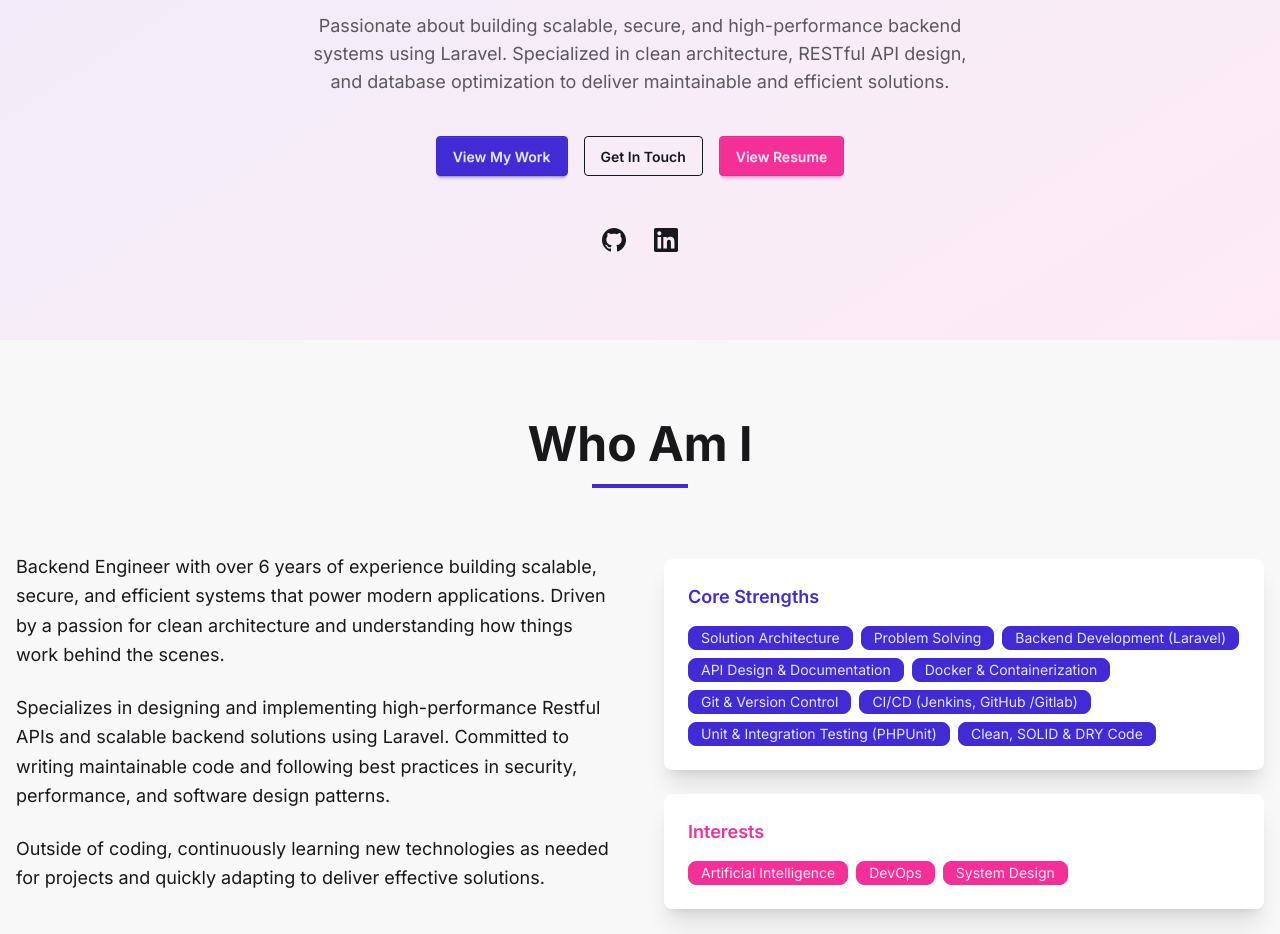
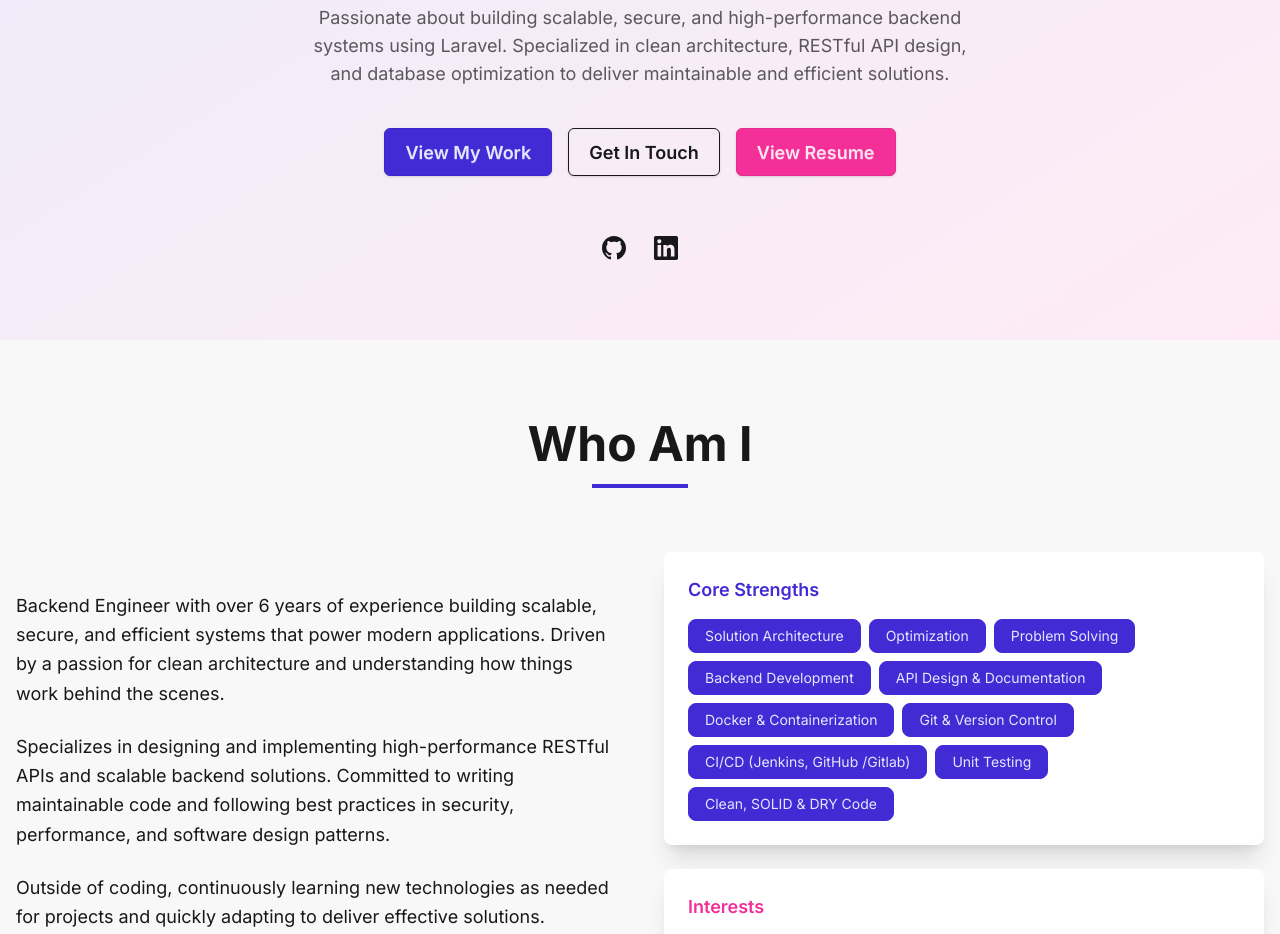
Before and after one commit to GTS-MEGHNI/portfolio-nextjs, a Next.js app: page / in a window 1280 px wide. Shown: the part 460-1394 px from the top of the page. Built offline with nearby package versions, Linux system fonts and the light colour scheme.

Commit message:
update about badge padding, hero section buttons

```diff
--- a/package.json
+++ b/package.json
@@ -23,6 +23,7 @@
     "daisyui": "^5.0.54",
     "eslint": "^9",
     "eslint-config-next": "15.5.0",
+    "prettier": "3.6.2",
     "tailwindcss": "^4",
     "typescript": "^5"
   }
--- a/src/app/components/About.tsx
+++ b/src/app/components/About.tsx
@@ -1,5 +1,5 @@
 import React from "react";
-import {aboutText, coreStrengths, interests} from "@/app/data/about";
+import { aboutText, coreStrengths, interests } from "@/app/data/about";
 
 export default function About() {
   return (
@@ -34,13 +34,15 @@ export default function About() {
                   {coreStrengths.map((strength, idx) => (
                     <span
                       key={idx}
-                                            className="badge badge-primary text-sm px-2 py-2 sm:px-3 sm:py-2 break-words max-w-full">
+                      className="badge badge-primary text-sm px-3 py-2 sm:px-4 sm:py-4 break-words max-w-full"
+                    >
                       {strength}
                     </span>
                   ))}
                 </div>
               </div>
             </div>
+
             {/* Interests */}
             <div className="card bg-base-100 shadow-xl">
               <div className="card-body">
@@ -49,7 +51,8 @@ export default function About() {
                   {interests.map((interest, idx) => (
                     <span
                       key={idx}
-                                            className="badge badge-secondary text-sm px-2 py-2 sm:px-3 sm:py-2 break-words max-w-full">
+                      className="badge badge-secondary text-sm px-3 py-2 sm:px-4 sm:py-4 break-words max-w-full"
+                    >
                       {interest}
                     </span>
                   ))}
@@ -61,4 +64,4 @@ export default function About() {
       </div>
     </section>
   );
-};
+}
--- a/src/app/components/Hero.tsx
+++ b/src/app/components/Hero.tsx
@@ -4,17 +4,19 @@ import Image from "next/image";
 
 export default function Hero() {
   return (
-        <section id="home" className="w-full min-h-screen bg-gradient-to-br from-primary/10 to-secondary/10 flex items-center justify-center pt-16">
+    <section
+      id="home"
+      className="w-full min-h-screen bg-gradient-to-br from-primary/10 to-secondary/10 flex items-center justify-center pt-16"
+    >
       <div className="hero-content flex flex-col text-center w-full px-4 sm:px-6">
-
         {/* Avatar */}
         <div className="avatar mb-4 sm:mb-6 mx-auto">
           <div className="w-20 h-20 sm:w-28 sm:h-28 md:w-32 md:h-32 rounded-full ring ring-primary ring-offset-base-100 ring-offset-2 overflow-hidden mx-auto">
             <Image
               src="/avatar.png"
               alt="Mohamed El Amine Meghni"
-                            width={128}
-                            height={128}
+              width={256}
+              height={256}
               className="rounded-full w-full h-full object-cover"
             />
           </div>
@@ -32,28 +34,59 @@ export default function Hero() {
 
         {/* Description */}
         <p className="text-xs sm:text-sm md:text-lg mb-6 max-w-full sm:max-w-md md:max-w-2xl mx-auto text-base-content/70">
-                    Passionate about building scalable, secure, and high-performance backend
-                    systems using Laravel. Specialized in clean architecture, RESTful API
-                    design, and database optimization to deliver maintainable and efficient solutions.
+          Passionate about building scalable, secure, and high-performance
+          backend systems using Laravel. Specialized in clean architecture,
+          RESTful API design, and database optimization to deliver maintainable
+          and efficient solutions.
         </p>
 
         {/* Buttons */}
-                <div className="flex flex-col sm:flex-row gap-3 sm:gap-4 justify-center mb-4">
-                    <a href="#projects" className="btn btn-primary btn-sm sm:btn-md w-full sm:w-auto">View My Work</a>
-                    <a href="#contact" className="btn btn-outline btn-sm sm:btn-md w-full sm:w-auto">Get In Touch</a>
-                    <a href="/resume.pdf" target="_blank" className="btn btn-secondary btn-sm sm:btn-md w-full sm:w-auto">View Resume</a>
+        <div className="flex flex-col sm:flex-row gap-3 sm:gap-4 justify-center mb-6">
+          <a
+            href="#projects"
+            className="btn btn-primary btn-md sm:btn-lg w-full sm:w-auto rounded-md shadow-sm hover:shadow-md transition-shadow duration-200"
+          >
+            View My Work
+          </a>
+          <a
+            href="#contact"
+            className="btn btn-outline btn-md sm:btn-lg w-full sm:w-auto rounded-md shadow-sm hover:shadow-md transition-shadow duration-200"
+          >
+            Get In Touch
+          </a>
+          <a
+            href="/resume.pdf"
+            target="_blank"
+            className="btn btn-secondary btn-md sm:btn-lg w-full sm:w-auto rounded-md shadow-sm hover:shadow-md transition-shadow duration-200"
+          >
+            View Resume
+          </a>
         </div>
 
         {/* Social Icons */}
         <div className="flex justify-center gap-3 mt-3">
-                    <a href="https://github.com/GTS-MEGHNI" className="btn btn-circle btn-ghost">
-                        <svg className="w-5 h-5 sm:w-6 sm:h-6" fill="currentColor" viewBox="0 0 24 24">
-                            <path d="M12 0c-6.626 0-12 5.373-12 12 0 5.302 3.438 9.8 8.207 11.387.599.111.793-.261.793-.577v-2.234c-3.338.726-4.033-1.416-4.033-1.416-.546-1.387-1.333-1.756-1.333-1.756-1.089-.745.083-.729.083-.729 1.205.084 1.839 1.237 1.839 1.237 1.07 1.834 2.807 1.304 3.492.997.107-.775.418-1.305.762-1.604-2.665-.305-5.467-1.334-5.467-5.931 0-1.311.469-2.381 1.236-3.221-.124-.303-.535-1.524.117-3.176 0 0 1.008-.322 3.301 1.23.957-.266 1.983-.399 3.003-.404 1.02.005 2.047.138 3.006.404 2.291-1.552 3.297-1.23 3.297-1.23.653 1.653.242 2.874.118 3.176.77.84 1.235 1.911 1.235 3.221 0 4.609-2.807 5.624-5.479 5.921.43.372.823 1.102.823 2.222v3.293c0 .319.192.694.801.576 4.765-1.589 8.199-6.086 8.199-11.386 0-6.627-5.373-12-12-12z"/>
+          <a
+            href="https://github.com/GTS-MEGHNI"
+            className="btn btn-circle btn-ghost"
+          >
+            <svg
+              className="w-5 h-5 sm:w-6 sm:h-6"
+              fill="currentColor"
+              viewBox="0 0 24 24"
+            >
+              <path d="M12 0c-6.626 0-12 5.373-12 12 0 5.302 3.438 9.8 8.207 11.387.599.111.793-.261.793-.577v-2.234c-3.338.726-4.033-1.416-4.033-1.416-.546-1.387-1.333-1.756-1.333-1.756-1.089-.745.083-.729.083-.729 1.205.084 1.839 1.237 1.839 1.237 1.07 1.834 2.807 1.304 3.492.997.107-.775.418-1.305.762-1.604-2.665-.305-5.467-1.334-5.467-5.931 0-1.311.469-2.381 1.236-3.221-.124-.303-.535-1.524.117-3.176 0 0 1.008-.322 3.301 1.23.957-.266 1.983-.399 3.003-.404 1.02.005 2.047.138 3.006.404 2.291-1.552 3.297-1.23 3.297-1.23.653 1.653.242 2.874.118 3.176.77.84 1.235 1.911 1.235 3.221 0 4.609-2.807 5.624-5.479 5.921.43.372.823 1.102.823 2.222v3.293c0 .319.192.694.801.576 4.765-1.589 8.199-6.086 8.199-11.386 0-6.627-5.373-12-12-12z" />
             </svg>
           </a>
-                    <a href="https://linkedin.com/in/mohamed-el-amine-meghni-1684a41a3" className="btn btn-circle btn-ghost">
-                        <svg className="w-5 h-5 sm:w-6 sm:h-6" fill="currentColor" viewBox="0 0 24 24">
-                            <path d="M20.447 20.452h-3.554v-5.569c0-1.328-.027-3.037-1.852-3.037-1.853 0-2.136 1.445-2.136 2.939v5.667H9.351V9h3.414v1.561h.046c.477-.9 1.637-1.85 3.37-1.85 3.601 0 4.267 2.37 4.267 5.455v6.286zM5.337 7.433c-1.144 0-2.063-.926-2.063-2.065 0-1.138.92-2.063 2.063-2.063 1.14 0 2.064.925 2.064 2.063 0 1.139-.925 2.065-2.064 2.065zm1.782 13.019H3.555V9h3.564v11.452zM22.225 0H1.771C.792 0 0 .774 0 1.729v20.542C0 23.227.792 24 1.771 24h20.451C23.2 24 24 23.227 24 22.271V1.729C24 .774 23.2 0 22.222 0h.003z"/>
+          <a
+            href="https://linkedin.com/in/mohamed-el-amine-meghni-1684a41a3"
+            className="btn btn-circle btn-ghost"
+          >
+            <svg
+              className="w-5 h-5 sm:w-6 sm:h-6"
+              fill="currentColor"
+              viewBox="0 0 24 24"
+            >
+              <path d="M20.447 20.452h-3.554v-5.569c0-1.328-.027-3.037-1.852-3.037-1.853 0-2.136 1.445-2.136 2.939v5.667H9.351V9h3.414v1.561h.046c.477-.9 1.637-1.85 3.37-1.85 3.601 0 4.267 2.37 4.267 5.455v6.286zM5.337 7.433c-1.144 0-2.063-.926-2.063-2.065 0-1.138.92-2.063 2.063-2.063 1.14 0 2.064.925 2.064 2.063 0 1.139-.925 2.065-2.064 2.065zm1.782 13.019H3.555V9h3.564v11.452zM22.225 0H1.771C.792 0 0 .774 0 1.729v20.542C0 23.227.792 24 1.771 24h20.451C23.2 24 24 23.227 24 22.271V1.729C24 .774 23.2 0 22.222 0h.003z" />
             </svg>
           </a>
         </div>
--- a/src/app/data/about.ts
+++ b/src/app/data/about.ts
@@ -1,18 +1,19 @@
 export const aboutText = [
   `Backend Engineer with over 6 years of experience building scalable, secure, and efficient systems that power modern applications. Driven by a passion for clean architecture and understanding how things work behind the scenes.`,
-    `Specializes in designing and implementing high-performance Restful APIs and scalable backend solutions using Laravel. Committed to writing maintainable code and following best practices in security, performance, and software design patterns.`,
+  `Specializes in designing and implementing high-performance RESTful APIs and scalable backend solutions. Committed to writing maintainable code and following best practices in security, performance, and software design patterns.`,
   `Outside of coding, continuously learning new technologies as needed for projects and quickly adapting to deliver effective solutions.`,
 ];
 
 export const coreStrengths = [
   "Solution Architecture",
+  "Optimization",
   "Problem Solving",
-    "Backend Development (Laravel)",
+  "Backend Development",
   "API Design & Documentation",
   "Docker & Containerization",
   "Git & Version Control",
   "CI/CD (Jenkins, GitHub /Gitlab)",
-    "Unit & Integration Testing (PHPUnit)",
+  "Unit Testing",
   "Clean, SOLID & DRY Code",
 ];
 
--- a/src/app/globals.css
+++ b/src/app/globals.css
@@ -1,146 +1,10 @@
-@import 'tailwindcss';
+@import "tailwindcss";
 @plugin "daisyui";
 
 /* Smooth scrolling */
 html {
   scroll-behavior: smooth;
 }
-
-/* Custom animations */
-@keyframes typing {
-    from { width: 0; }
-    to { width: 100%; }
-}
-
-@keyframes fadeInUp {
-    from {
-        opacity: 0;
-        transform: translateY(30px);
-    }
-    to {
-        opacity: 1;
-        transform: translateY(0);
-    }
-}
-
-@keyframes float {
-    0%, 100% { transform: translateY(0px); }
-    50% { transform: translateY(-10px); }
-}
-
-@keyframes pulse-glow {
-    0%, 100% { box-shadow: 0 0 5px rgba(59, 130, 246, 0.5); }
-    50% { box-shadow: 0 0 20px rgba(59, 130, 246, 0.8); }
-}
-
-@keyframes rotate {
-    from { transform: rotate(0deg); }
-    to { transform: rotate(360deg); }
-}
-
-/* Typing animation for hero title */
-.typing-animation {
-    overflow: hidden;
-    border-right: 3px solid;
-    white-space: nowrap;
-    animation: typing 4.5s steps(40, end), blink-caret 0.75s step-end infinite;
-    line-height: 1.2 !important;
-}
-
-@keyframes blink-caret {
-    from, to { border-color: transparent; }
-    50% { border-color: currentColor; }
-}
-
-/* Tech stack icons */
-.tech-item {
-    display: flex;
-    flex-direction: column;
-    align-items: center;
-    gap: 0.5rem;
-    padding: 1rem;
-    border-radius: 0.5rem;
-    transition: all 0.3s ease;
-    cursor: pointer;
-}
-
-.tech-item:hover {
-    transform: translateY(-5px);
-    background-color: rgba(255, 255, 255, 0.1);
-}
-
-.tech-icon {
-    width: 40px;
-    height: 40px;
-    border-radius: 8px;
-    display: flex;
-    align-items: center;
-    justify-content: center;
-    font-weight: bold;
-    color: white;
-    font-size: 14px;
-    transition: all 0.3s ease;
-}
-
-.tech-item:hover .tech-icon {
-    animation: float 2s ease-in-out infinite;
-}
-
-/* Tech icon colors */
-/*.python-icon { background: linear-gradient(135deg, #3776ab, #ffd43b); }
-.java-icon { background: linear-gradient(135deg, #f89820, #ed8b00); }*/
-.go-icon { background: linear-gradient(135deg, #00add8, #00758f); }
-.js-icon { background: linear-gradient(135deg, #f7df1e, #f0db4f); }
-.django-icon { background: linear-gradient(135deg, #092e20, #0c4b33); }
-.fastapi-icon { background: linear-gradient(135deg, #009688, #00695c); }
-.spring-icon { background: linear-gradient(135deg, #6db33f, #5a9e3a); }
-/*.express-icon { background: linear-gradient(135deg, #000000, #404040); }*/
-.postgresql-icon { background: linear-gradient(135deg, #336791, #2d5a87); }
-.mongodb-icon { background: linear-gradient(135deg, #47a248, #3e8e41); }
-/*.redis-icon { background: linear-gradient(135deg, #dc382d, #b92c20); }*/
-.elasticsearch-icon { background: linear-gradient(135deg, #005571, #00435a); }
-.aws-icon { background: linear-gradient(135deg, #ff9900, #ec7211); }
-/*.docker-icon { background: linear-gradient(135deg, #2496ed, #1e7ce8); }*/
-.kubernetes-icon { background: linear-gradient(135deg, #326ce5, #2851c7); }
-.terraform-icon { background: linear-gradient(135deg, #623ce4, #5835d1); }
-/*.git-icon { background: linear-gradient(135deg, #f05032, #e34c26); }*/
-/*.jenkins-icon { background: linear-gradient(135deg, #d33833, #c02d28); }*/
-.grafana-icon { background: linear-gradient(135deg, #f46800, #e55100); }
-/*.postman-icon { background: linear-gradient(135deg, #ff6c37, #ff5722); }*/
-.rabbitmq-icon { background: linear-gradient(135deg, #ff6600, #e55a00); }
-.kafka-icon { background: linear-gradient(135deg, #231f20, #1a1718); }
-.celery-icon { background: linear-gradient(135deg, #37b24d, #2f9e44); }
-.sqs-icon { background: linear-gradient(135deg, #ff9900, #ec7211); }
-
-/* Tech card hover effects */
-.tech-card {
-    transition: all 0.3s ease;
-}
-
-.tech-card:hover {
-    transform: translateY(-5px);
-    box-shadow: 0 20px 25px -5px rgba(0, 0, 0, 0.1), 0 10px 10px -5px rgba(0, 0, 0, 0.04);
-}
-
-/* Project cards */
-.project-card {
-    transition: all 0.3s ease;
-}
-
-.project-card:hover {
-    transform: translateY(-5px);
-    box-shadow: 0 20px 25px -5px rgba(0, 0, 0, 0.1), 0 10px 10px -5px rgba(0, 0, 0, 0.04);
-}
-
-/* Filter buttons */
-.filter-btn {
-    transition: all 0.3s ease;
-}
-
-.filter-btn.active {
-    transform: scale(1.05);
-}
-
 /* Navigation */
 .nav-link {
   position: relative;
@@ -148,7 +12,7 @@ html {
 }
 
 .nav-link::after {
-    content: '';
+  content: "";
   position: absolute;
   width: 0;
   height: 2px;
@@ -163,129 +27,3 @@ html {
 .nav-link.active::after {
   width: 100%;
 }
-
-/* Scroll animations */
-.fade-in-up {
-    opacity: 0;
-    transform: translateY(30px);
-    transition: all 0.6s ease;
-}
-
-.fade-in-up.visible {
-    opacity: 1;
-    transform: translateY(0);
-}
-
-/* Theme transition */
-* {
-    transition: background-color 0.3s ease, color 0.3s ease, border-color 0.3s ease;
-}
-
-/* Custom scrollbar */
-::-webkit-scrollbar {
-    width: 8px;
-}
-
-::-webkit-scrollbar-track {
-    background: rgba(0, 0, 0, 0.1);
-}
-
-::-webkit-scrollbar-thumb {
-    background: rgba(0, 0, 0, 0.3);
-    border-radius: 4px;
-}
-
-::-webkit-scrollbar-thumb:hover {
-    background: rgba(0, 0, 0, 0.5);
-}
-
-/* Dark theme scrollbar */
-[data-theme="dark"] ::-webkit-scrollbar-track {
-    background: rgba(255, 255, 255, 0.1);
-}
-
-[data-theme="dark"] ::-webkit-scrollbar-thumb {
-    background: rgba(255, 255, 255, 0.3);
-}
-
-[data-theme="dark"] ::-webkit-scrollbar-thumb:hover {
-    background: rgba(255, 255, 255, 0.5);
-}
-
-/* Form validation styles */
-.input.error,
-.textarea.error {
-    border-color: #ef4444;
-}
-
-.input.success,
-.textarea.success {
-    border-color: #10b981;
-}
-
-/* Loading states */
-.loading-overlay {
-    position: fixed;
-    top: 0;
-    left: 0;
-    width: 100%;
-    height: 100%;
-    background: rgba(0, 0, 0, 0.5);
-    display: flex;
-    align-items: center;
-    justify-content: center;
-    z-index: 9999;
-}
-
-/* Responsive adjustments */
-@media (max-width: 768px) {
-    .typing-animation {
-        font-size: 2.5rem;
-    }
-
-    .tech-icon {
-        width: 32px;
-        height: 32px;
-        font-size: 12px;
-    }
-}
-
-/* Print styles */
-@media print {
-    .navbar,
-    .footer,
-    #contact {
-        display: none;
-    }
-
-    .hero {
-        min-height: auto;
-        padding: 2rem 0;
-    }
-
-    .section {
-        page-break-inside: avoid;
-    }
-}
-
-/* Accessibility improvements */
-@media (prefers-reduced-motion: reduce) {
-    * {
-        animation-duration: 0.01ms !important;
-        animation-iteration-count: 1 !important;
-        transition-duration: 0.01ms !important;
-    }
-
-    .typing-animation {
-        animation: none;
-        border-right: none;
-    }
-}
-
-/* Focus styles for better accessibility */
-.btn:focus,
-.input:focus,
-.textarea:focus {
-    outline: 2px solid;
-    outline-offset: 2px;
-}
--- a/src/app/page.tsx
+++ b/src/app/page.tsx
@@ -1,5 +1,5 @@
-import {ReactElement} from "react";
-import {Navbar} from "@/app/components/Navbar";
+import { ReactElement } from "react";
+import { Navbar } from "@/app/components/Navbar";
 import Hero from "@/app/components/Hero";
 import About from "@/app/components/About";
 
@@ -10,5 +10,5 @@ export default function Home(): ReactElement {
       <Hero />
       <About />
     </div>
-    )
+  );
 }
```
Also changed, not shown: src/app/components/Navbar.tsx (+66 -15 lines), src/app/layout.tsx (+5 -7 lines), 1 other file (tests, documents, lock files or other folders). Lines whose indentation alone changed are shown as unchanged.
